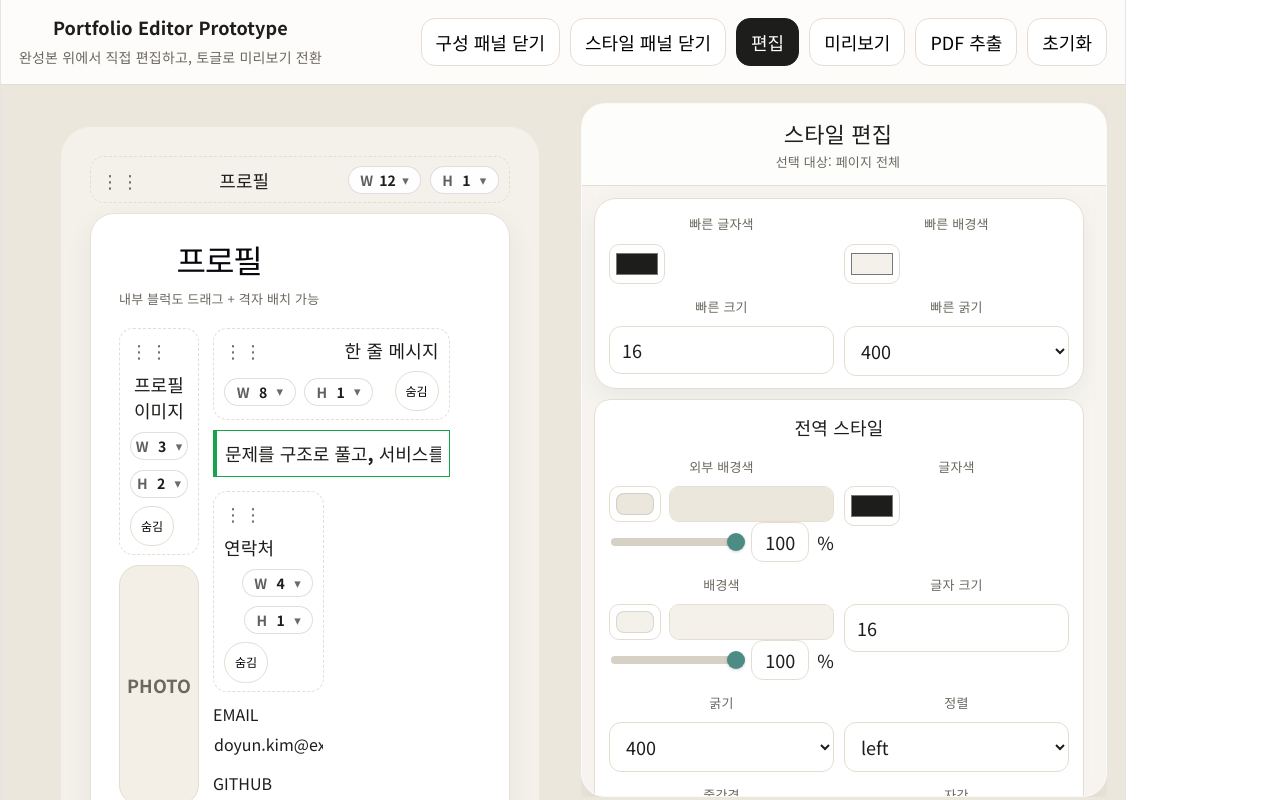
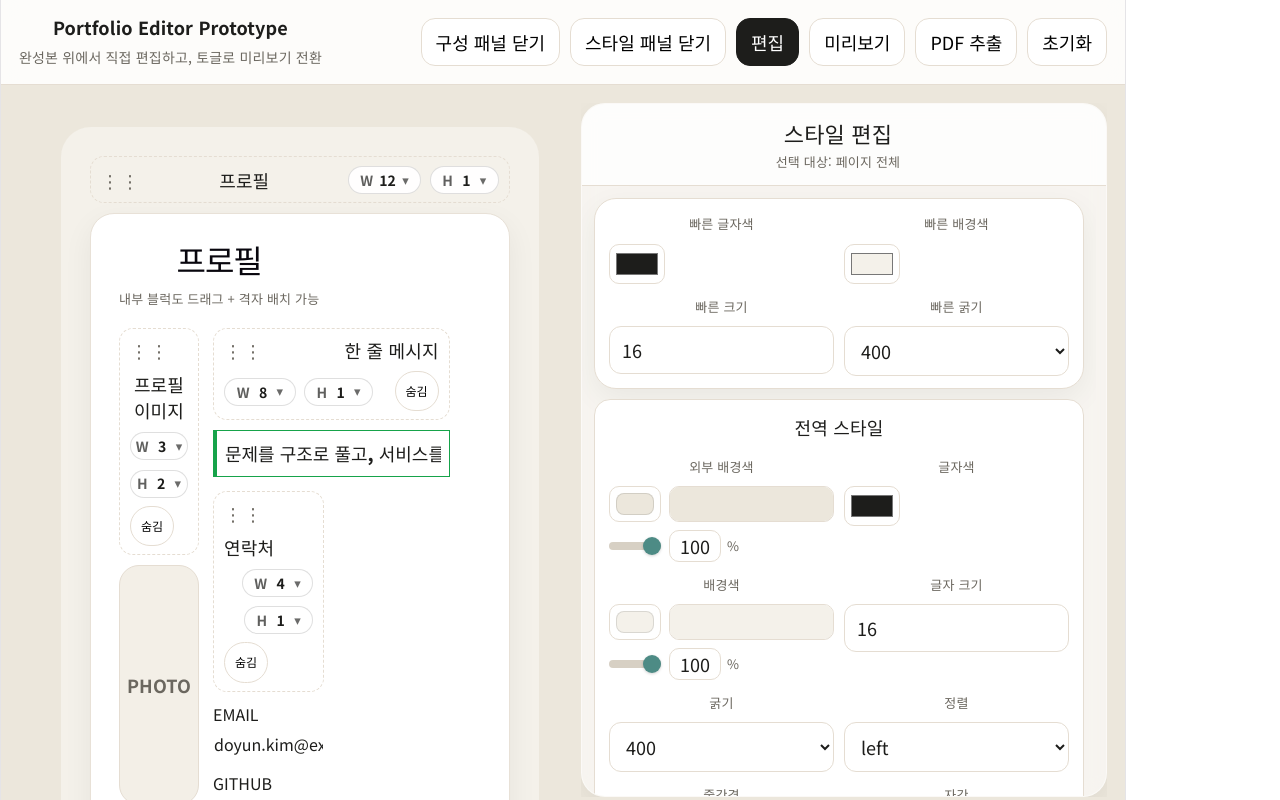
Before and after one commit to hdg5639/portfolio_editor, a React (Vite) app in the folder portfolio_edit/: page / in a window 1280 px wide. Shown: the top 800 px of the page. Built offline with nearby package versions, Linux system fonts and the light colour scheme; the HTML template or start-up script is replaced by a standard one.

Commit message:
fix/refactor

```diff
--- a/portfolio_edit/src/components/StylePanel.jsx
+++ b/portfolio_edit/src/components/StylePanel.jsx
@@ -97,7 +97,6 @@ function AlphaColorField({ label, value, fallback = '#ffffff', onChange }) {
         <div className="alpha-color-field">
             <Field label={label}>
                 <div className="alpha-color-stack">
-                    <div className="alpha-color-row">
                     <label className="alpha-color-picker">
                         <input
                             type="color"
@@ -125,10 +124,9 @@ function AlphaColorField({ label, value, fallback = '#ffffff', onChange }) {
                             <span className="alpha-color-preview-text">투명</span>
                         ) : null}
                     </div>
-                    </div>
 
-                    <div className="alpha-range-row">
                     <input
+                        className="alpha-range-input"
                         type="range"
                         min="0"
                         max="100"
@@ -141,6 +139,8 @@ function AlphaColorField({ label, value, fallback = '#ffffff', onChange }) {
                             onChange(buildColorWithAlpha(parsed.hex, clampAlpha(e.currentTarget.value)))
                         }
                     />
+
+                    <div className="alpha-value-box">
                         <input
                             type="number"
                             min="0"
--- a/portfolio_edit/src/styles/panels.css
+++ b/portfolio_edit/src/styles/panels.css
@@ -316,14 +316,20 @@
     padding: 0 14px 14px;
 }
 
-.alpha-color-row {
+/* alpha color layout */
+.alpha-color-stack {
     display: grid;
     grid-template-columns: 52px minmax(0, 1fr);
+    grid-template-rows: 36px 32px;
+    column-gap: 8px;
+    row-gap: 8px;
     align-items: center;
-    gap: 8px;
+    min-width: 0;
 }
 
 .alpha-color-picker {
+    grid-column: 1;
+    grid-row: 1;
     position: relative;
     width: 52px;
     height: 36px;
@@ -368,6 +374,8 @@
 }
 
 .alpha-color-preview-shell {
+    grid-column: 2;
+    grid-row: 1;
     position: relative;
     height: 36px;
     border-radius: 10px;
@@ -398,46 +406,31 @@
     background: rgba(255, 255, 255, 0.72);
 }
 
-.alpha-range-row {
-    display: grid;
-    grid-template-columns: minmax(0, 1fr) 58px auto;
-    gap: 8px;
-    align-items: center;
-}
-
-.alpha-range-row input[type='number'] {
-    text-align: center;
-    padding: 8px 6px;
-    height: 40px;
-    -moz-appearance: textfield;
-}
-
-.alpha-range-row input[type='number']::-webkit-outer-spin-button,
-.alpha-range-row input[type='number']::-webkit-inner-spin-button {
-    -webkit-appearance: none;
-    margin: 0;
-}
-
-.alpha-range-row input[type='range'] {
+.alpha-range-input {
+    grid-column: 1;
+    grid-row: 2;
+    width: 100%;
+    min-width: 0;
     -webkit-appearance: none;
     appearance: none;
-    width: 100%;
     height: 18px;
     padding: 0;
+    margin: 0;
     border: none;
     border-radius: 999px;
     background: transparent;
     box-shadow: none;
     cursor: pointer;
+    align-self: center;
 }
 
-.alpha-range-row input[type='range']::-webkit-slider-runnable-track {
+.alpha-range-input::-webkit-slider-runnable-track {
     height: 8px;
     border-radius: 999px;
     background: #d7d0c4;
 }
 
-.alpha-range-row input[type='range']::-webkit-slider-thumb {
+.alpha-range-input::-webkit-slider-thumb {
     -webkit-appearance: none;
     appearance: none;
     width: 18px;
@@ -449,14 +442,14 @@
     box-shadow: 0 1px 3px rgba(0, 0, 0, 0.18);
 }
 
-.alpha-range-row input[type='range']::-moz-range-track {
+.alpha-range-input::-moz-range-track {
     height: 8px;
     border: none;
     border-radius: 999px;
     background: #d7d0c4;
 }
 
-.alpha-range-row input[type='range']::-moz-range-thumb {
+.alpha-range-input::-moz-range-thumb {
     width: 18px;
     height: 18px;
     border: none;
@@ -465,14 +458,48 @@
     box-shadow: 0 1px 3px rgba(0, 0, 0, 0.18);
 }
 
-.alpha-range-row input[type='range']:focus {
+.alpha-range-input:focus {
     outline: none;
 }
 
-.alpha-range-row input[type='range']:focus::-webkit-slider-runnable-track {
+.alpha-range-input:focus::-webkit-slider-runnable-track {
     background: #cfc7ba;
 }
 
-.alpha-range-row input[type='range']:focus::-moz-range-track {
+.alpha-range-input:focus::-moz-range-track {
     background: #cfc7ba;
 }
+
+.alpha-value-box {
+    grid-column: 2;
+    grid-row: 2;
+    display: grid;
+    grid-template-columns: 52px auto;
+    align-items: center;
+    justify-content: start;
+    column-gap: 6px;
+    min-width: 0;
+}
+
+.alpha-value-box input[type='number'] {
+    width: 52px;
+    min-width: 52px;
+    height: 32px;
+    text-align: center;
+    padding: 4px 6px;
+    margin: 0;
+    border-radius: 10px;
+    -moz-appearance: textfield;
+}
+
+.alpha-value-box input[type='number']::-webkit-outer-spin-button,
+.alpha-value-box input[type='number']::-webkit-inner-spin-button {
+    -webkit-appearance: none;
+    margin: 0;
+}
+
+.alpha-value-box span {
+    font-size: 13px;
+    color: var(--muted);
+    line-height: 1;
+}
```
Lines whose indentation alone changed are shown as unchanged.
